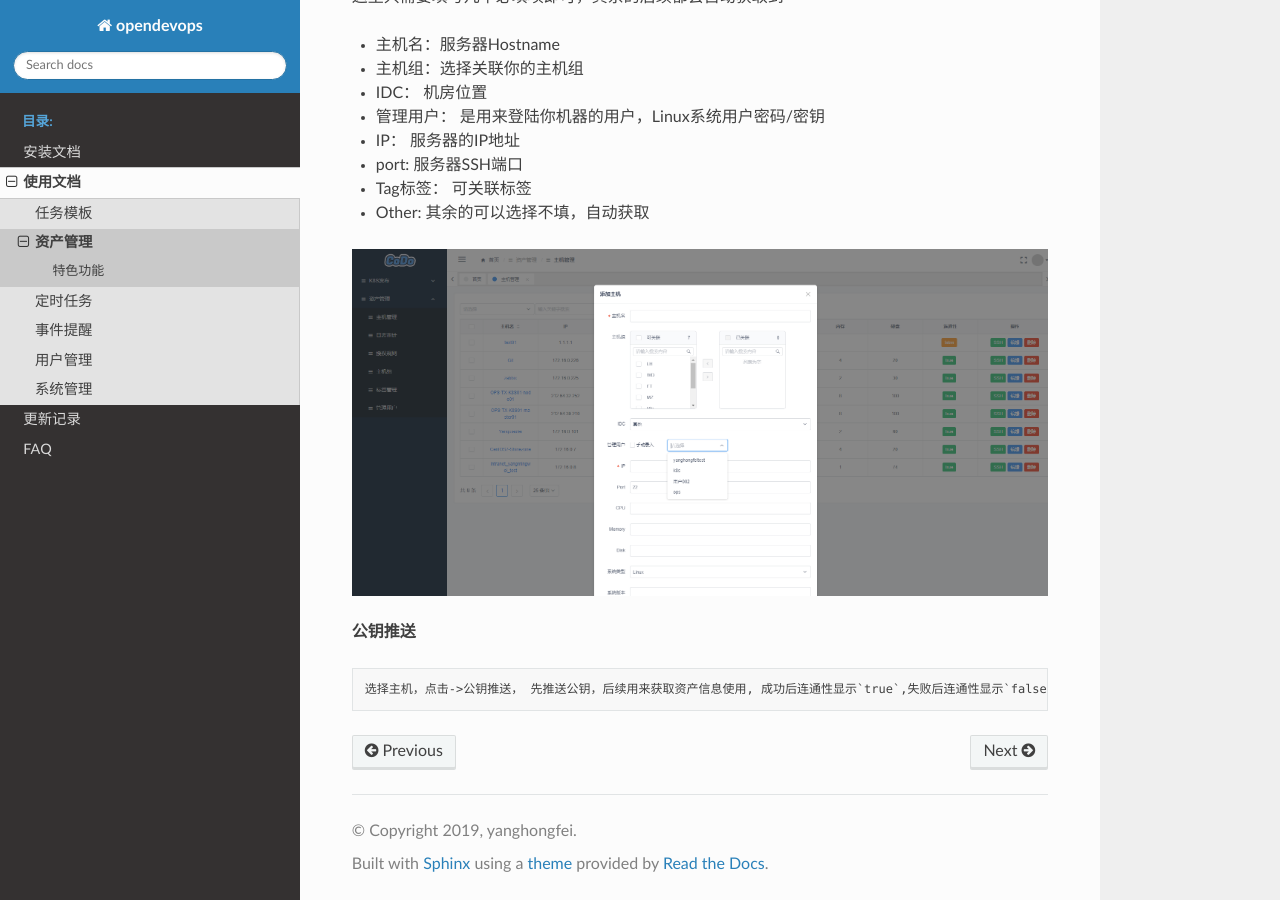
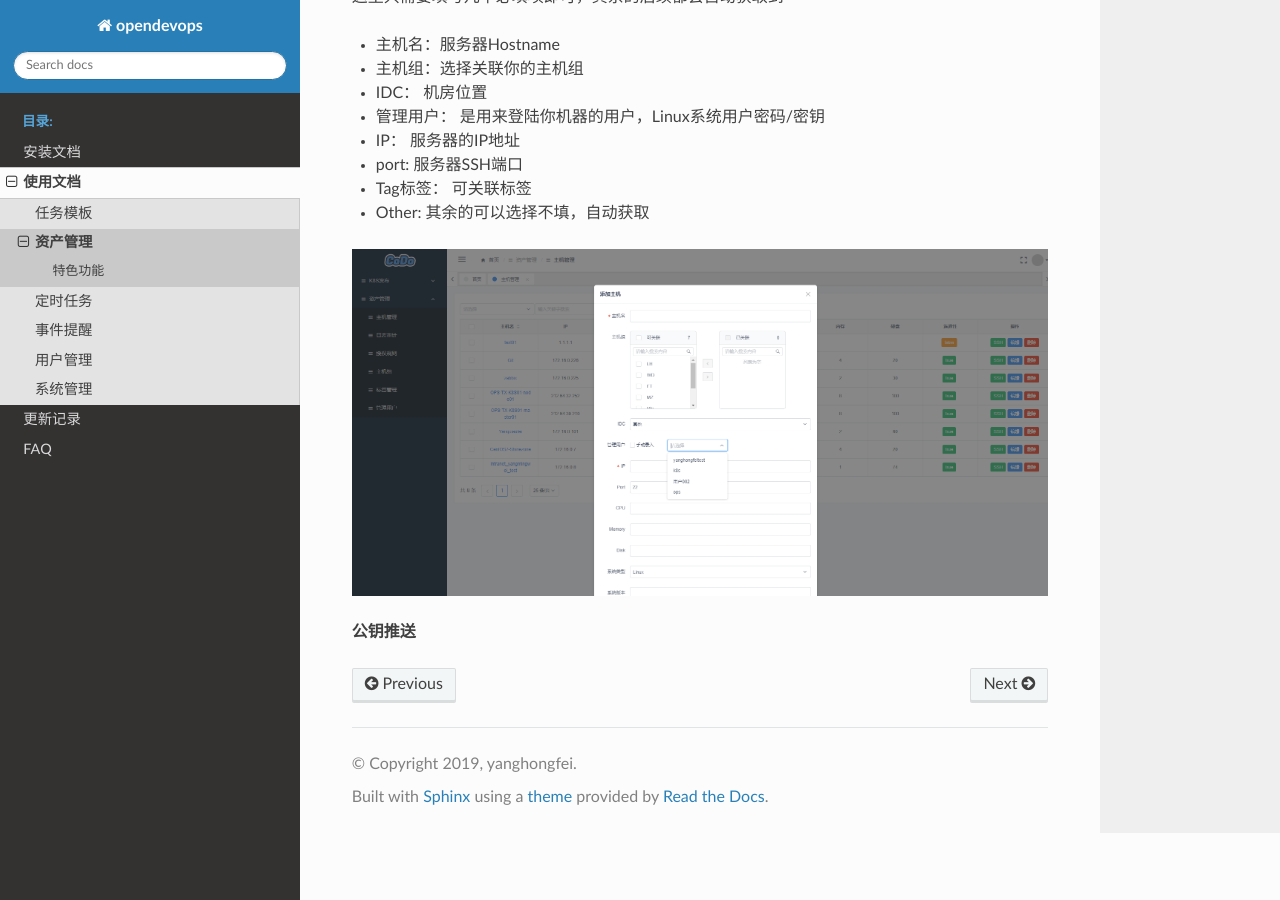
Before and after one commit to opendevops-cn/opendevops, a Sphinx documentation site: the page built from docs/source/cmdb_manager.md, in a window 1280 px wide and 900 px high, scrolled down 530 px. Built offline with Sphinx 7.4.7 and the Read the Docs theme 2.0.0, drawn with Linux system fonts in a browser that asks for light colours; pages that are not in the unit, such as notebooks, are missing from menus.

Commit message:
更新CMDB信息

````diff
--- a/docs/source/cmdb_manager.md
+++ b/docs/source/cmdb_manager.md
@@ -33,8 +33,8 @@
 
 **公钥推送**
 
-```
-选择主机，点击->公钥推送， 先推送公钥，后续用来获取资产信息使用, 成功后连通性显示`true`,失败后连通性显示`false`
-```
+<!--```-->
+<!--选择主机，点击->公钥推送， 先推送公钥，后续用来获取资产信息使用, 成功后连通性显示`true`,失败后连通性显示`false`-->
+<!--```-->
 
 <!--![](./_static/images/cmdb_add_key.png)-->
````
